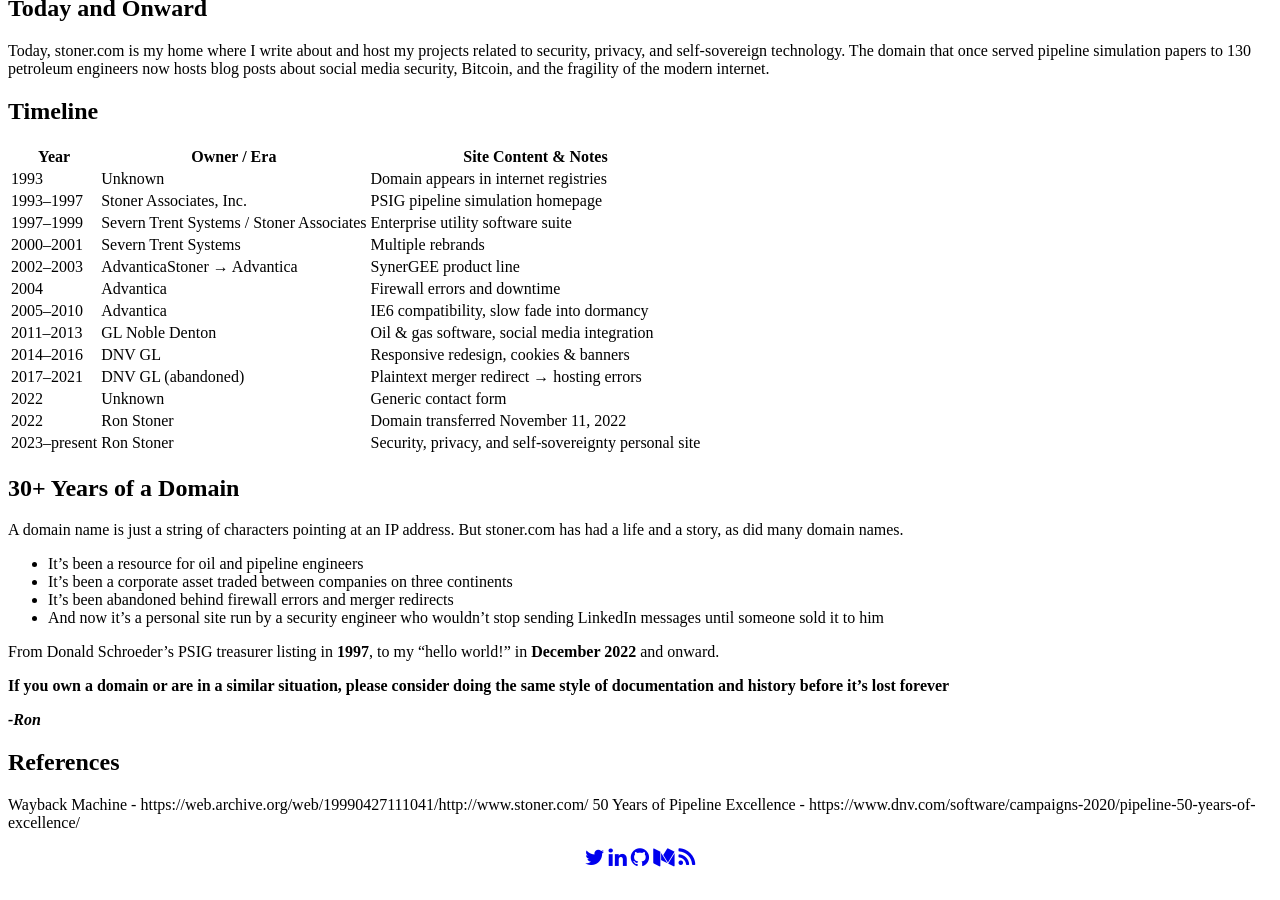
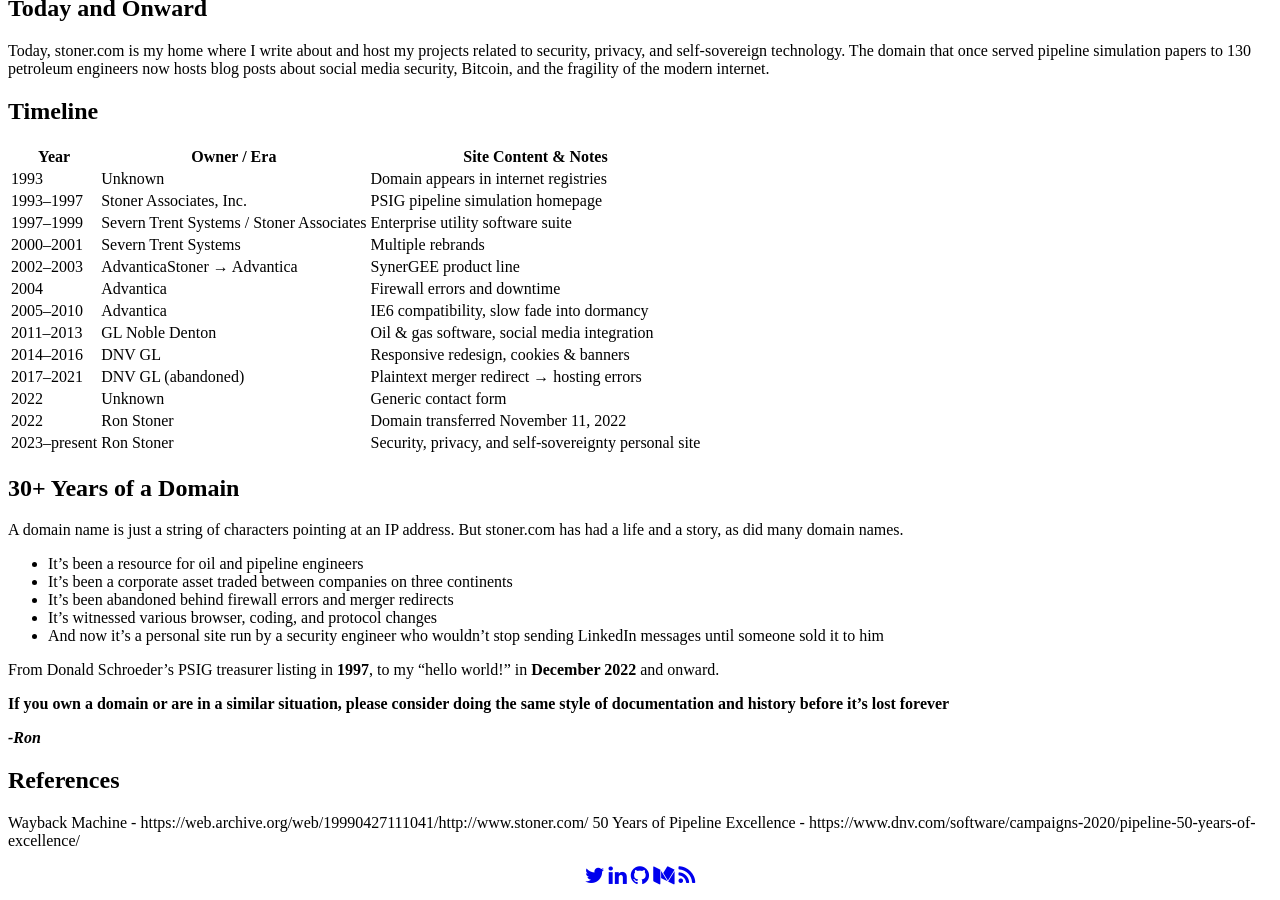
Before and after one commit to ronaldstoner/ron, a Jekyll site: the page built from _posts/2026-03-10-The_History_Of_Stoner_._com.md, in a window 1280 px wide and 900 px high, scrolled down 13940 px. Built offline with Jekyll 4.4.1, drawn with Linux system fonts in a browser that asks for light colours.

Commit message:
Post: History of stoner.com fixes

```diff
--- a/_posts/2026-03-10-The_History_Of_Stoner_._com.md
+++ b/_posts/2026-03-10-The_History_Of_Stoner_._com.md
@@ -208,6 +208,7 @@
  - It's been a resource for oil and pipeline engineers
  - It's been a corporate asset traded between companies on three continents
  - It's been abandoned behind firewall errors and merger redirects
+ - It's witnessed various browser, coding, and protocol changes
  - And now it's a personal site run by a security engineer who wouldn't stop sending LinkedIn messages until someone sold it to him
 
 From Donald Schroeder's PSIG treasurer listing in **1997**, to my "hello world!" in **December 2022** and onward.
```
